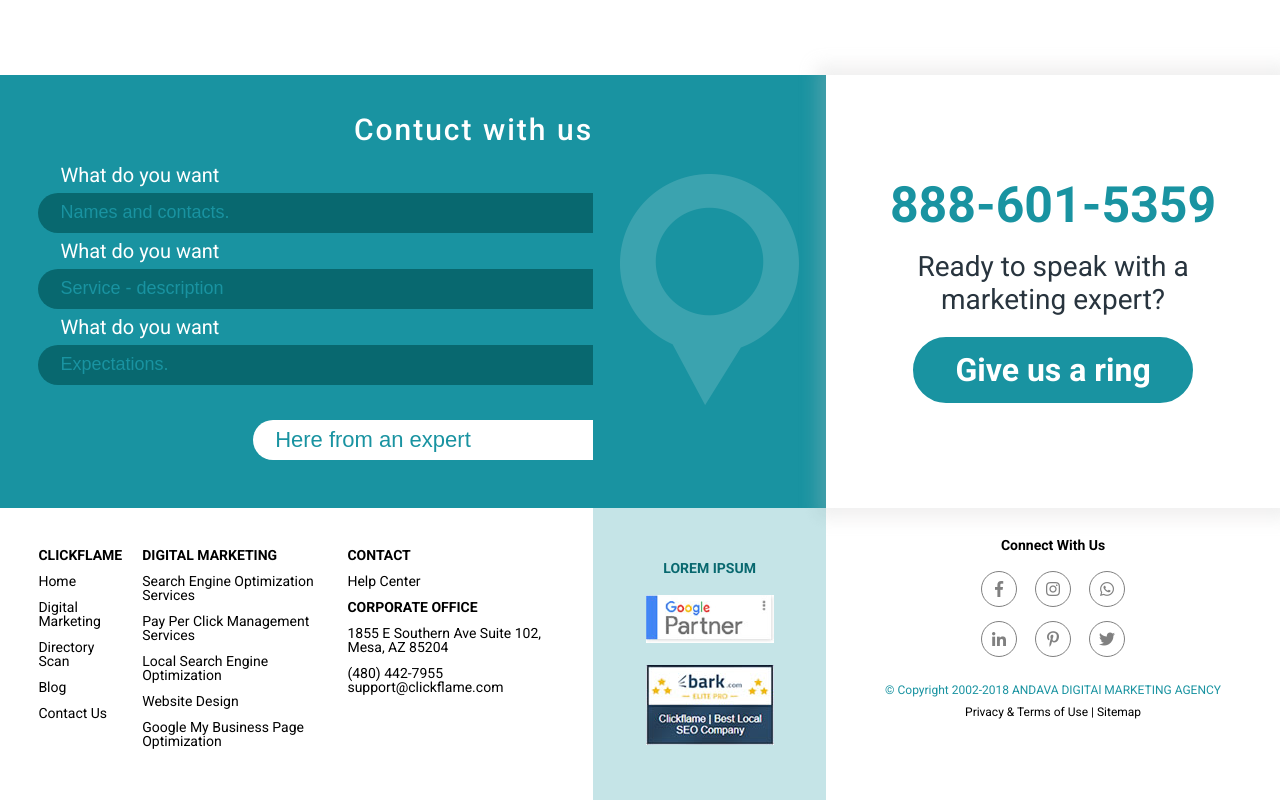
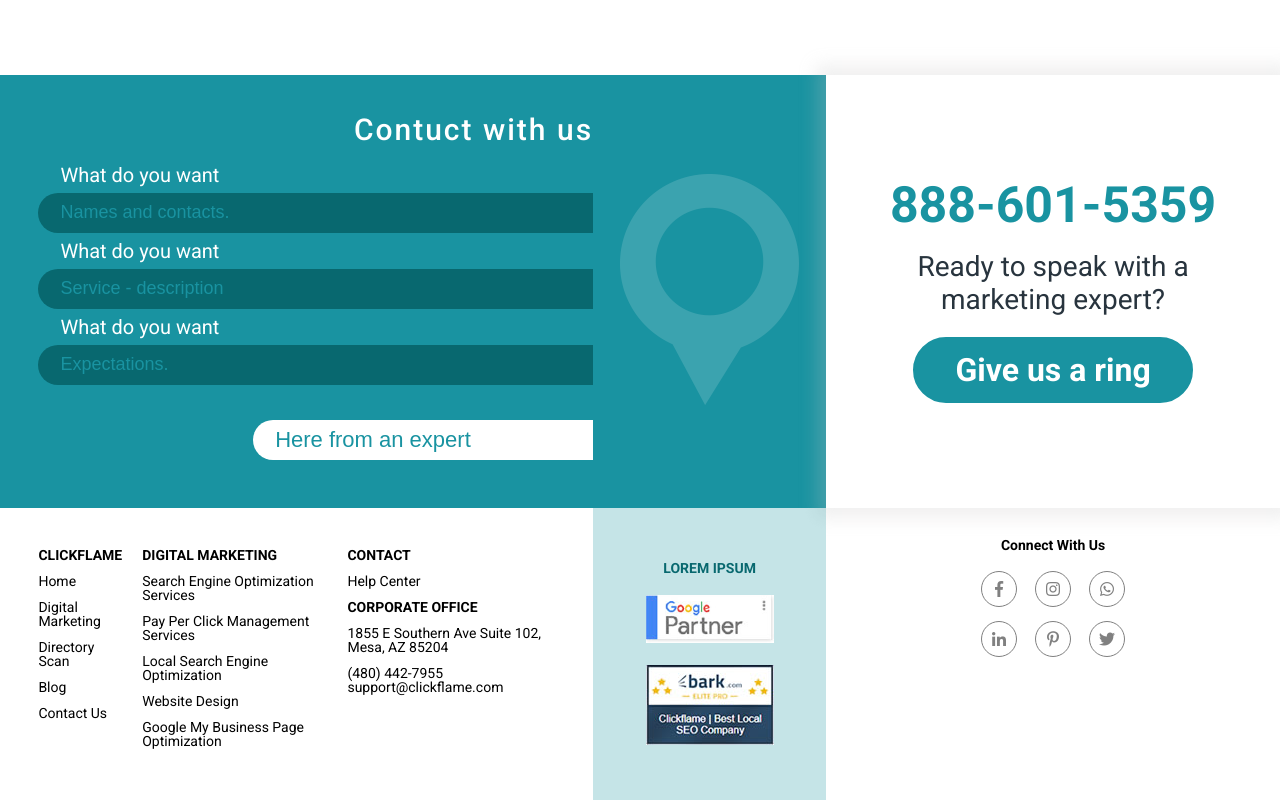
Before and after one commit to MariamDabaghyan/andava2.github.io, a plain HTML site: page index.html in a window 1280 px wide. Shown: the part 5060-5860 px from the top of the page. Drawn offline with Linux system fonts and the light colour scheme.

Commit message:
Update index.html

```diff
--- a/index.html
+++ b/index.html
@@ -378,10 +378,7 @@
                          <li><a href="#"><i class="fab fa-twitter"></i></a></li>
                      </ul>
                  </div>
-                 <div class="privicy">
-                     <span class="main-color">© Copyright 2002-2018 ANDAVA DIGITAl MARKETING AGENCY </span>
-                     <span> Privacy & Terms of Use | Sitemap</span>
-                 </div>
+
             </div>
         </div>
     </footer>
```
